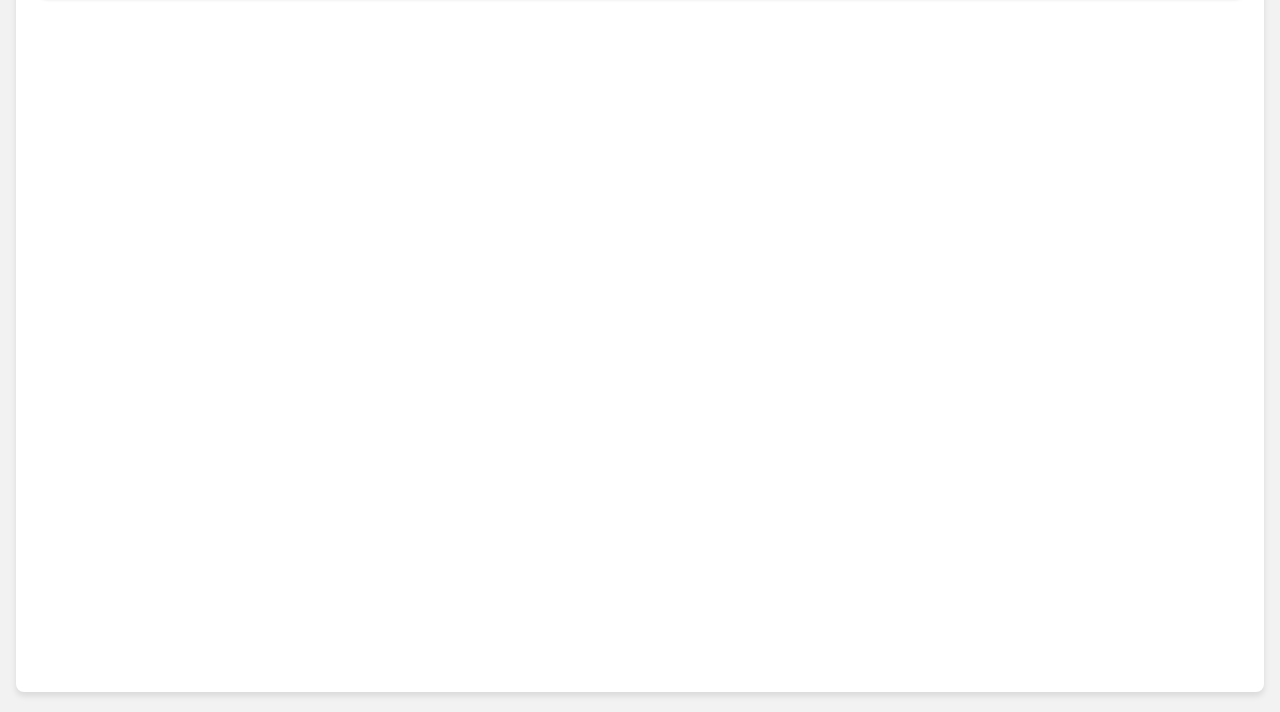
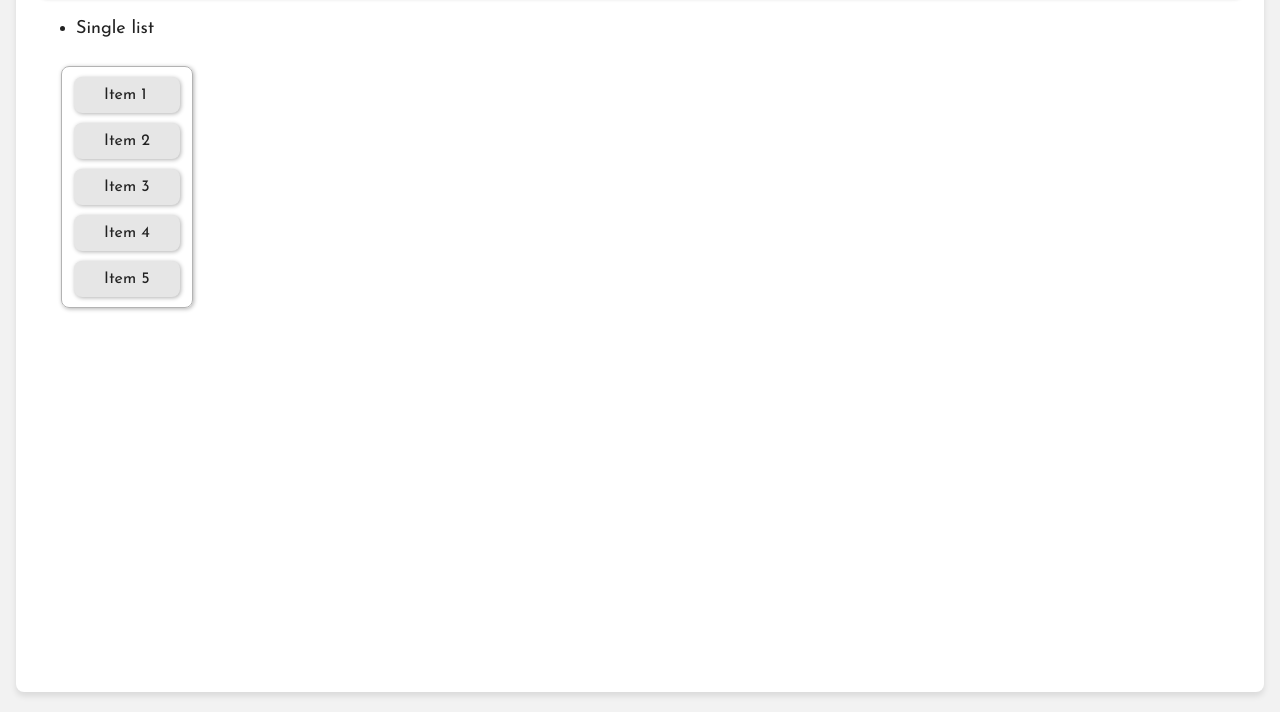
Before and after one commit to PiotrHol/DragAndDrop, a website built with webpack: page docs/index.html in a window 1280 px wide. Shown: the part 88-800 px from the top of the page. Built offline with nearby package versions, Linux system fonts and the light colour scheme.

Commit message:
Added drag and drop example list in live demo

```diff
--- a/docs/index.html
+++ b/docs/index.html
@@ -58,6 +58,36 @@
         margin: 12px 0;
         font-size: 18px;
       }
+      .content-wrapper {
+        display: flex;
+        align-self: flex-start;
+        justify-content: space-between;
+      }
+      .content-wrapper:first-child {
+        margin-right: 20px;
+      }
+      .content-list {
+        border: 1px solid #b3b3b3;
+        list-style: none;
+        padding: 10px 12px;
+        border-radius: 8px;
+        box-shadow: 1px 1px 4px #b3b3b3;
+      }
+      .content-list-element {
+        padding: 10px 30px;
+        background: #e6e6e6;
+        border-radius: 8px;
+        margin-bottom: 10px;
+        box-shadow: 1px 1px 4px #b3b3b3;
+        cursor: pointer;
+        transition: all 0.3s;
+      }
+      .content-list-element:hover {
+        background: #fff;
+      }
+      .content-list-element:last-child {
+        margin-bottom: 0;
+      }
     </style>
   </head>
   <body>
@@ -65,7 +95,20 @@
       <div class="header">
         <div class="title-box header-title">Drag and Drop example</div>
       </div>
-      <div class="content"></div>
+      <div class="content">
+        <ul class="content-title">
+          <li>Single list</li>
+        </ul>
+        <div class="content-wrapper">
+          <ul class="content-list">
+            <li class="content-list-element">Item 1</li>
+            <li class="content-list-element">Item 2</li>
+            <li class="content-list-element">Item 3</li>
+            <li class="content-list-element">Item 4</li>
+            <li class="content-list-element">Item 5</li>
+          </ul>
+        </div>
+      </div>
     </div>
   </body>
 </html>
```
